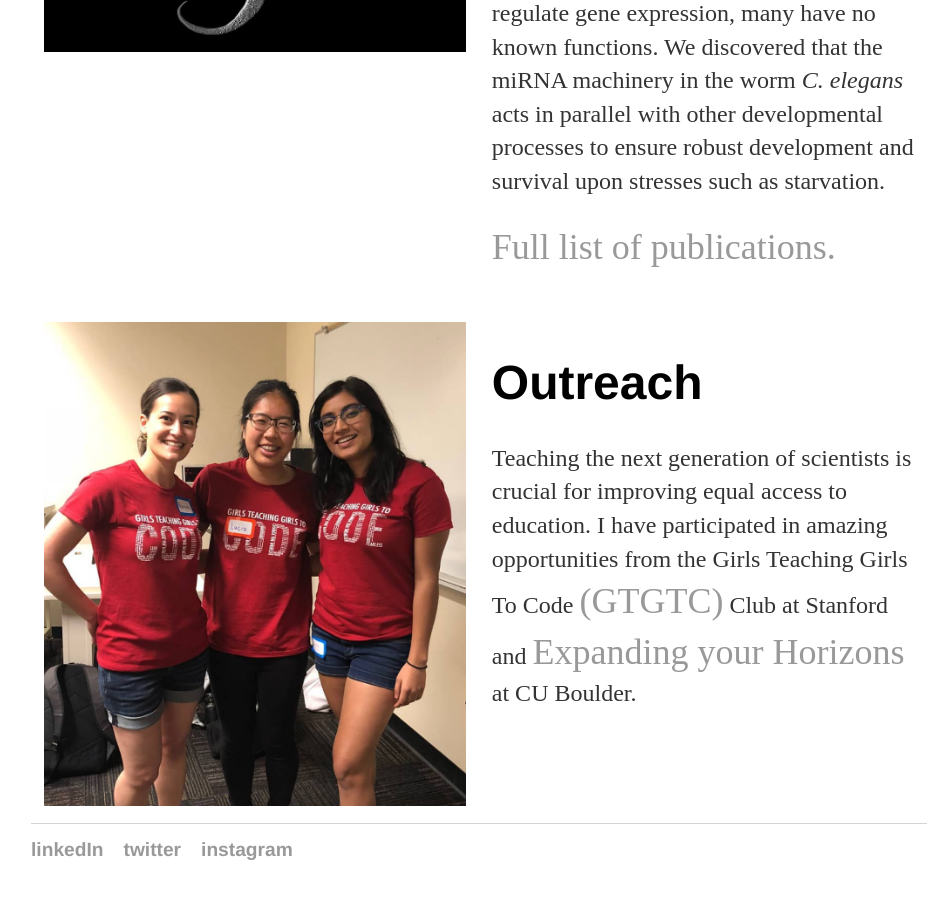
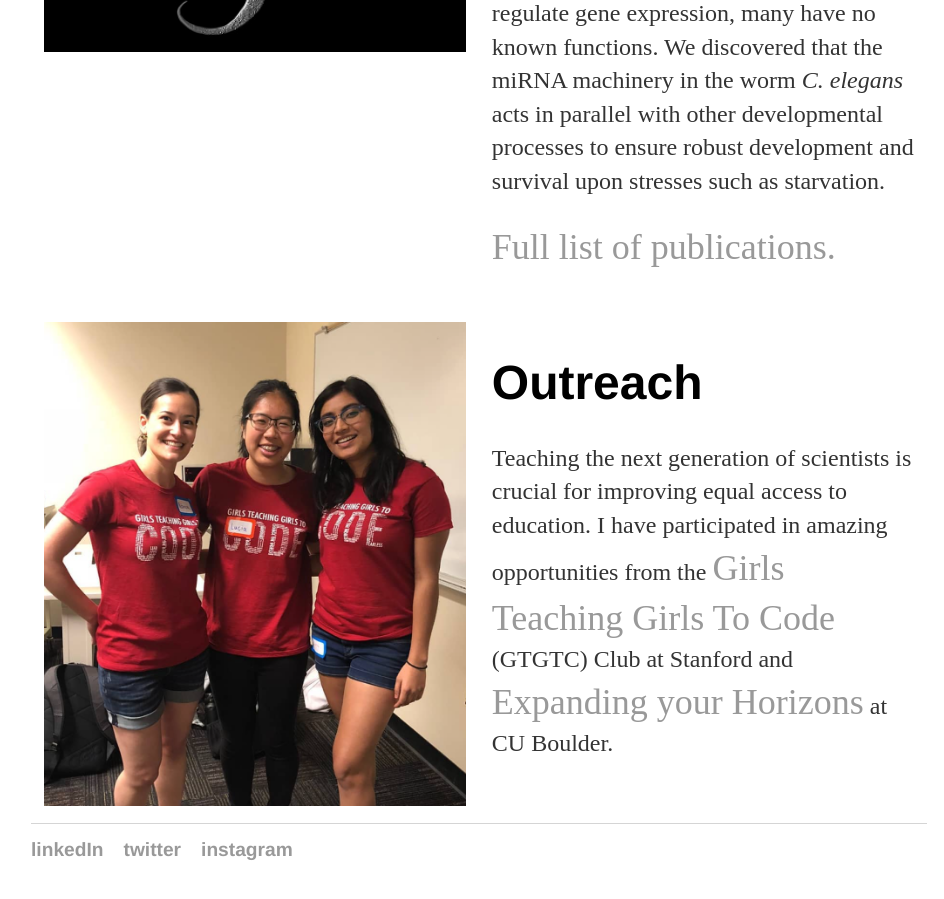
Before and after one commit to zabinsky/zabinsky.github.io, a Jekyll site: the page built from Science/index.html, in a window 1280 px wide and 900 px high, scrolled down 1189 px. Shown: the whole window, without its empty margins (161-1105 px from the left). Built offline with Jekyll 4.4.1, drawn with Linux system fonts in a browser that asks for light colours; part of the change alters nothing that is shown.

```diff
--- a/Science/index.html
+++ b/Science/index.html
@@ -33,6 +33,6 @@ title: Research Interests
 
 <div class="blurb">
 	<h1>Outreach</h1>
-	<p>Teaching the next generation of scientists is crucial for improving equal access to education. I have participated in amazing opportunities from the Girls Teaching Girls To Code <a href="https://www.girlsteachinggirlstocode.org/">(GTGTC)</a> Club at Stanford and <a href="https://boulder-co.aauw.net/expanding-your-horizons/">Expanding your Horizons</a> at CU Boulder.
+	<p>Teaching the next generation of scientists is crucial for improving equal access to education. I have participated in amazing opportunities from the <a href="https://www.girlsteachinggirlstocode.org/">Girls Teaching Girls To Code</a> (GTGTC) Club at Stanford and <a href="https://boulder-co.aauw.net/expanding-your-horizons/">Expanding your Horizons</a> at CU Boulder.
 	</p>
 </div><!-- /.blurb -->
```
